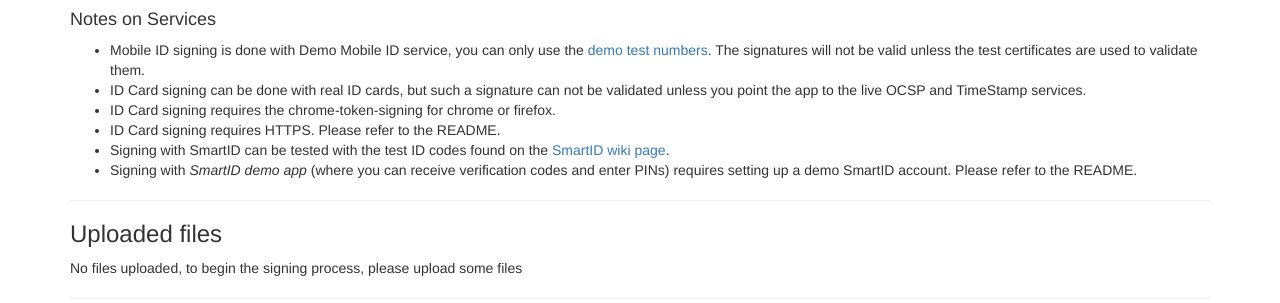
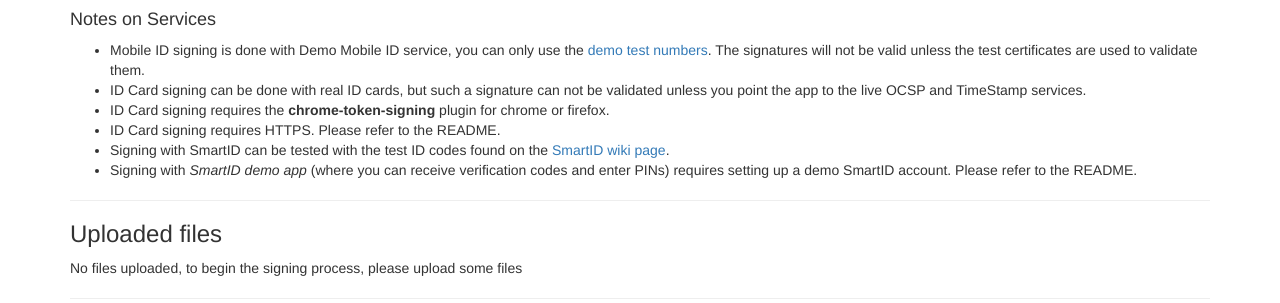
Before and after one commit to thorgate/django-esteid, a Django app: page /new/ in a window 1280 px wide. Shown: the part 209-512 px from the top of the page. Run offline with Django 3.2, Linux system fonts and the light colour scheme; some libraries are stand-ins or nearby versions.

Commit message:
Improved wording in the signing test template

```diff
--- a/esteid/templates/esteid/test-new.html
+++ b/esteid/templates/esteid/test-new.html
@@ -71,7 +71,7 @@
             </li>
         {% endif %}
         <li>
-            ID Card signing requires the chrome-token-signing for chrome or firefox.
+            ID Card signing requires the <b>chrome-token-signing</b> plugin for chrome or firefox.
         </li>
         <li>
             ID Card signing requires HTTPS. Please refer to the README.
```
